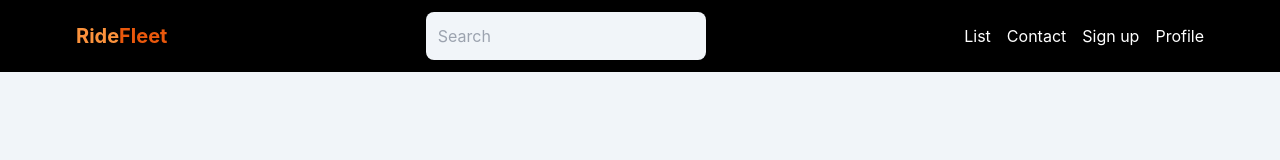
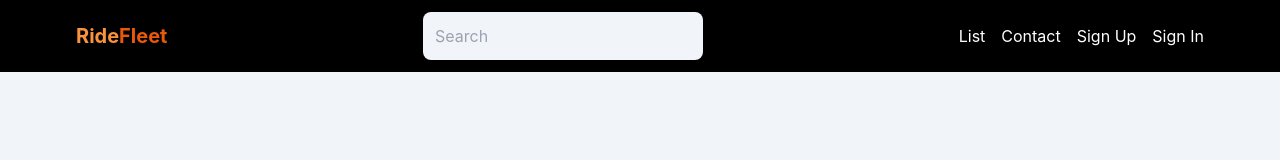
Before and after one commit to SRittik0/Car-chatbot, a React (Create React App) app in the folder client/: page /contact in a window 1280 px wide. Shown: the top 160 px of the page. Built offline with nearby package versions, Linux system fonts and the light colour scheme; no server answers.

Commit message:
header update and profile page private

```diff
--- a/client/src/App.jsx
+++ b/client/src/App.jsx
@@ -13,6 +13,7 @@ import Contact from "./Pages/Contact";
 import B from "./Pages/B";
 import SearchInput from "./Components/SearchInput";
 import CarListingForm from "./Pages/CarListingForm";
+import PrivateRoute from "./Components/PrivateRoute";
 
 function App() {
   return (
@@ -22,7 +23,10 @@ function App() {
         <Route path="/" element={<Home />} />
         <Route path="/sign-in" element={<SignIn />} />
         <Route path="/sign-up" element={<SignOut />} />
-        <Route path="/profile" element={<Profile />} />
+        <Route element={<PrivateRoute />}>
+          <Route path="/profile" element={<Profile />} />
+        </Route>
+
         <Route path="/create-listing" element={<CreateListing />} />
         <Route path="/" element={<CarList />} />
         <Route path="/" element={<AboutUs />} />
--- a/client/src/Components/Navbar.jsx
+++ b/client/src/Components/Navbar.jsx
@@ -1,7 +1,8 @@
 import React from "react";
 import { Link, NavLink } from "react-router-dom";
-
+import { UseSelector, useSelector } from "react-redux";
 function Navbar() {
+  const { currentUser } = useSelector((state) => state.user);
   return (
     <header className="bg-black">
       <div className="flex justify-between items-center max-w-6xl mx-auto p-3">
@@ -31,12 +32,21 @@ function Navbar() {
             </li>
           </NavLink>
           <NavLink to="/sign-up" activeClassName="underline">
-            <li className="text-white hover:underline">Sign up</li>
+            <li className="text-white hover:underline">Sign Up</li>
           </NavLink>
+
           <NavLink to="/profile" activeClassName="underline">
-            <li className="hidden sm:inline text-white hover:underline">
-              Profile
-            </li>
+            {currentUser ? (
+              <img
+                className="rounded-full h-7 w-7 object-cover"
+                src={currentUser.avatar}
+                alt="profile"
+              />
+            ) : (
+              <li className="hidden sm:inline text-white hover:underline">
+                Sign In
+              </li>
+            )}
           </NavLink>
         </ul>
       </div>
--- /dev/null
+++ b/client/src/Components/PrivateRoute.jsx
@@ -0,0 +1,8 @@
+import React from "react";
+import { UseSelector, useSelector } from "react-redux";
+import { Outlet, Navigate } from "react-router-dom";
+
+export default function PrivateRoute() {
+  const { currentUser } = useSelector((state) => state.user);
+  return currentUser ? <Outlet /> : <Navigate to="/sign-in" />;
+}
```
